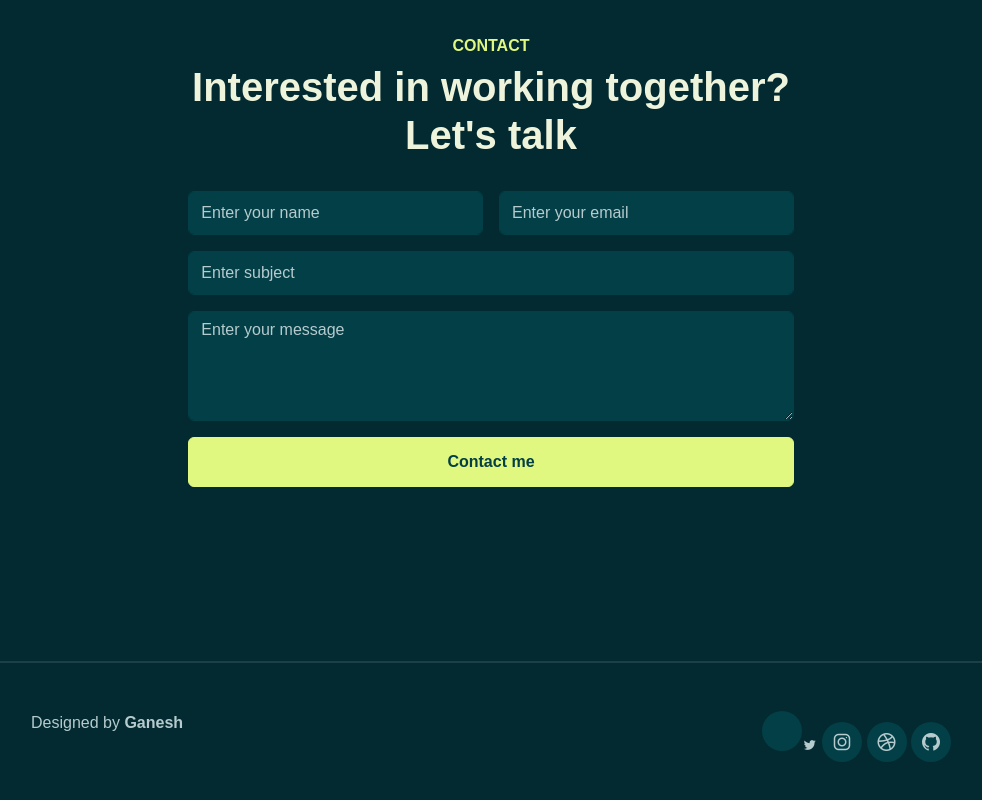
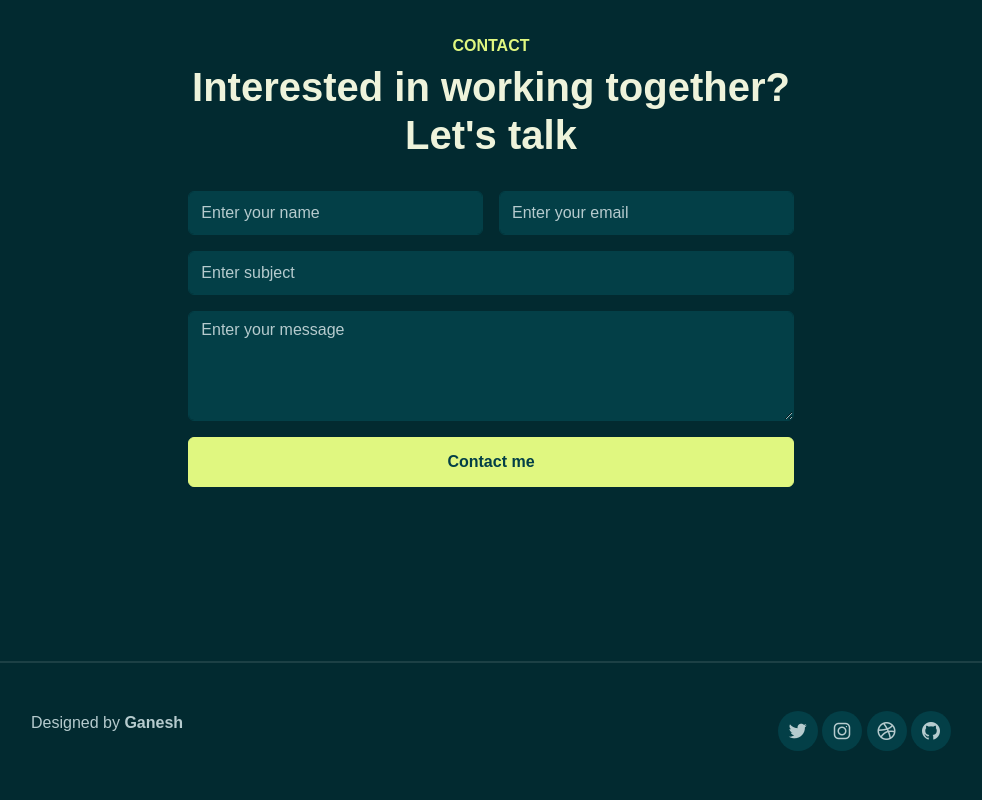
Before and after one commit to xGaneshx/Portfolio-Website, a plain HTML site: page index.html in a window 1280 px wide. Shown: the part 4408-5208 px from the top of the page, without its empty margins (269-1251 px from the left). Drawn offline with Linux system fonts and the light colour scheme; a web font is replaced by a local one.

Commit message:
index.html

```diff
--- a/index.html
+++ b/index.html
@@ -391,7 +391,7 @@
                     </div>
                     <div class="col-auto">
                         <div class="social-icons">
-                            <a href="#https://twitter.com/xGaneshx_" class="link-custom"></a><i class="lab la-twitter"></i>
+                            <a href="#https://twitter.com/xGaneshx_" ><i class="lab la-twitter"></i></a>
                             <a href="#https://www.instagram.com/ganesh_sanjai/"><i class="lab la-instagram"></i></a>
                             <a href="#https://dribbble.com/xGaneshx"><i class="lab la-dribbble"></i></a>
                             <a href="#https://github.com/xGaneshx"><i class="lab la-github"></i></a>
```
